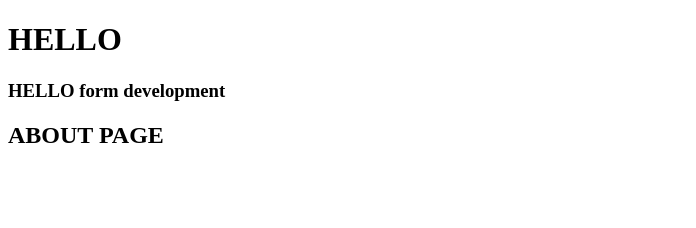
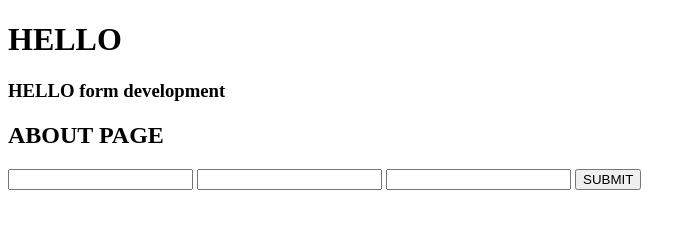
Before and after one commit to shahadat2772/practice-team-project, a plain HTML site: page index.html in a window 1280 px wide. Shown: the whole page, without its empty margins (0-696 px from the left). Drawn offline with Linux system fonts and the light colour scheme.

Commit message:
form added

```diff
--- a/index.html
+++ b/index.html
@@ -10,5 +10,12 @@
     <h1>HELLO</h1>
     <h3>HELLO form development</h3>
     <h2>ABOUT PAGE</h2>
+    <!-- LOGIN -->
+    <form>
+      <input type="text" name="" id="" />
+      <input type="email" name="" id="" />
+      <input type="password" name="" id="" />
+      <input type="submit" value="SUBMIT" />
+    </form>
   </body>
 </html>
```
